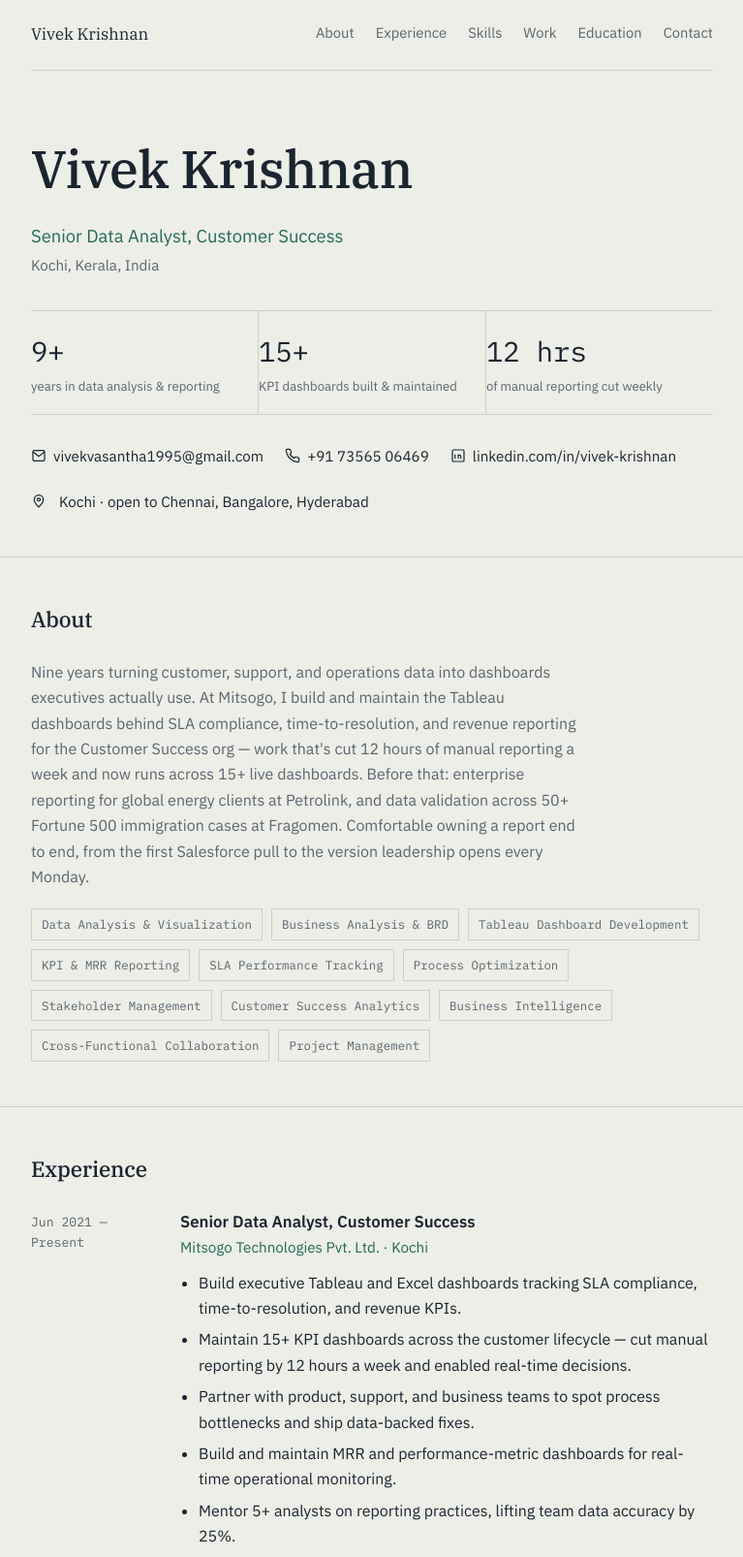
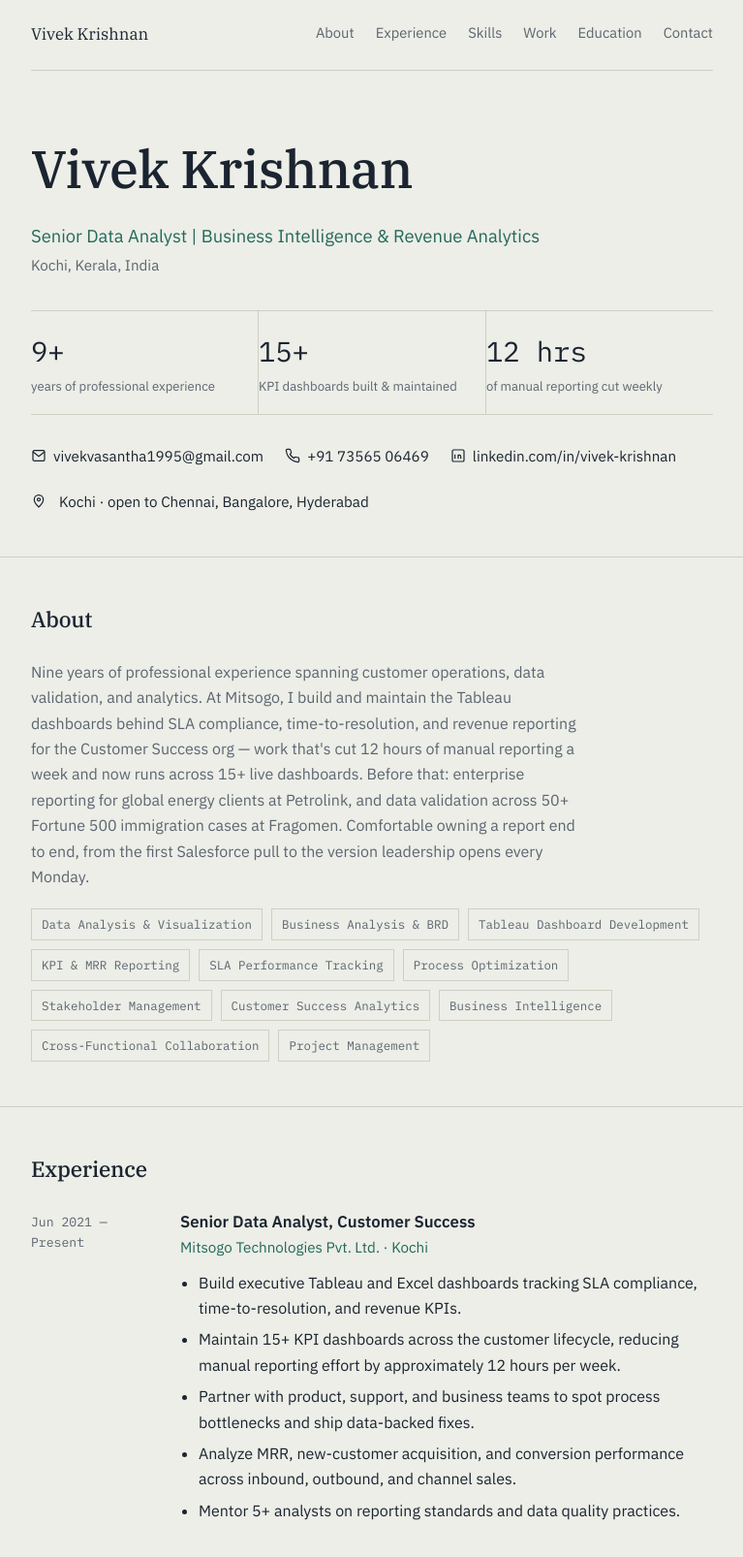
Before and after one commit to krishnanv1995/krishnanv1995.github.io, a plain HTML site: page index.html in a window 1280 px wide. Shown: the top 1606 px of the page at 97% size, without its empty margins (256-1023 px from the left). Drawn offline with Linux system fonts and the light colour scheme.

Commit message:
Refine analytics portfolio positioning and correct experience claims

```diff
--- a/index.html
+++ b/index.html
@@ -4,7 +4,7 @@
 <meta charset="UTF-8">
 <meta name="viewport" content="width=device-width, initial-scale=1.0">
 <title>Vivek Krishnan — Senior Data Analyst</title>
-<meta name="description" content="Portfolio of Vivek Krishnan, Senior Data Analyst — Tableau dashboards, KPI reporting, and customer success analytics.">
+<meta name="description" content="Portfolio of Vivek Krishnan — Senior Data Analyst specializing in Tableau, business intelligence, revenue analytics, MRR and customer acquisition reporting.">
 <link rel="preconnect" href="https://fonts.googleapis.com">
 <link rel="preconnect" href="https://fonts.gstatic.com" crossorigin>
 <link href="https://fonts.googleapis.com/css2?family=IBM+Plex+Serif:wght@400;500;600&family=IBM+Plex+Sans:wght@400;500;600&family=IBM+Plex+Mono:wght@400;500&display=swap" rel="stylesheet">
@@ -312,13 +312,13 @@
 
     <div class="hero">
       <h1>Vivek Krishnan</h1>
-      <p class="role">Senior Data Analyst, Customer Success</p>
+      <p class="role">Senior Data Analyst | Business Intelligence &amp; Revenue Analytics</p>
       <p class="location">Kochi, Kerala, India</p>
 
       <div class="kpi-strip">
         <div class="kpi">
           <span class="num mono">9+</span>
-          <span class="label">years in data analysis &amp; reporting</span>
+          <span class="label">years of professional experience</span>
         </div>
         <div class="kpi">
           <span class="num mono">15+</span>
@@ -358,8 +358,7 @@
     <div class="wrap">
       <h2 class="section-title">About</h2>
       <p class="lede">
-        Nine years turning customer, support, and operations data into dashboards executives actually
-        use. At Mitsogo, I build and maintain the Tableau dashboards behind SLA compliance,
+        Nine years of professional experience spanning customer operations, data validation, and analytics. At Mitsogo, I build and maintain the Tableau dashboards behind SLA compliance,
         time-to-resolution, and revenue reporting for the Customer Success org — work that's cut 12
         hours of manual reporting a week and now runs across 15+ live dashboards. Before that:
         enterprise reporting for global energy clients at Petrolink, and data validation across 50+
@@ -394,10 +393,10 @@
             <div class="timeline-company">Mitsogo Technologies Pvt. Ltd. · Kochi</div>
             <ul>
               <li>Build executive Tableau and Excel dashboards tracking SLA compliance, time-to-resolution, and revenue KPIs.</li>
-              <li>Maintain 15+ KPI dashboards across the customer lifecycle — cut manual reporting by 12 hours a week and enabled real-time decisions.</li>
+              <li>Maintain 15+ KPI dashboards across the customer lifecycle, reducing manual reporting effort by approximately 12 hours per week.</li>
               <li>Partner with product, support, and business teams to spot process bottlenecks and ship data-backed fixes.</li>
-              <li>Build and maintain MRR and performance-metric dashboards for real-time operational monitoring.</li>
-              <li>Mentor 5+ analysts on reporting practices, lifting team data accuracy by 25%.</li>
+              <li>Analyze MRR, new-customer acquisition, and conversion performance across inbound, outbound, and channel sales.</li>
+              <li>Mentor 5+ analysts on reporting standards and data quality practices.</li>
             </ul>
           </div>
         </div>
@@ -470,7 +469,7 @@
   <section id="work">
     <div class="wrap">
       <h2 class="section-title">Selected work</h2>
-      <p class="lede" style="margin-bottom:20px;">A closer look at three of the reporting systems behind that day-to-day work.</p>
+      <p class="lede" style="margin-bottom:20px;">Selected professional work summaries. Detailed examples can be shared using anonymized or synthetic data to protect confidential business information.</p>
 
       <div class="work-item">
         <h3>Customer lifecycle KPI dashboard suite</h3>
@@ -478,7 +477,7 @@
       </div>
       <div class="work-item">
         <h3>MRR &amp; performance monitoring</h3>
-        <p>Real-time dashboards surfacing operational pain points across the customer journey, feeding directly into process improvements with product and support teams.</p>
+        <p>MRR and customer acquisition reporting segmented by sales channel, account manager, subscription plan, billing interval, and geography.</p>
       </div>
       <div class="work-item">
         <h3>Onboarding &amp; documentation framework</h3>
```
